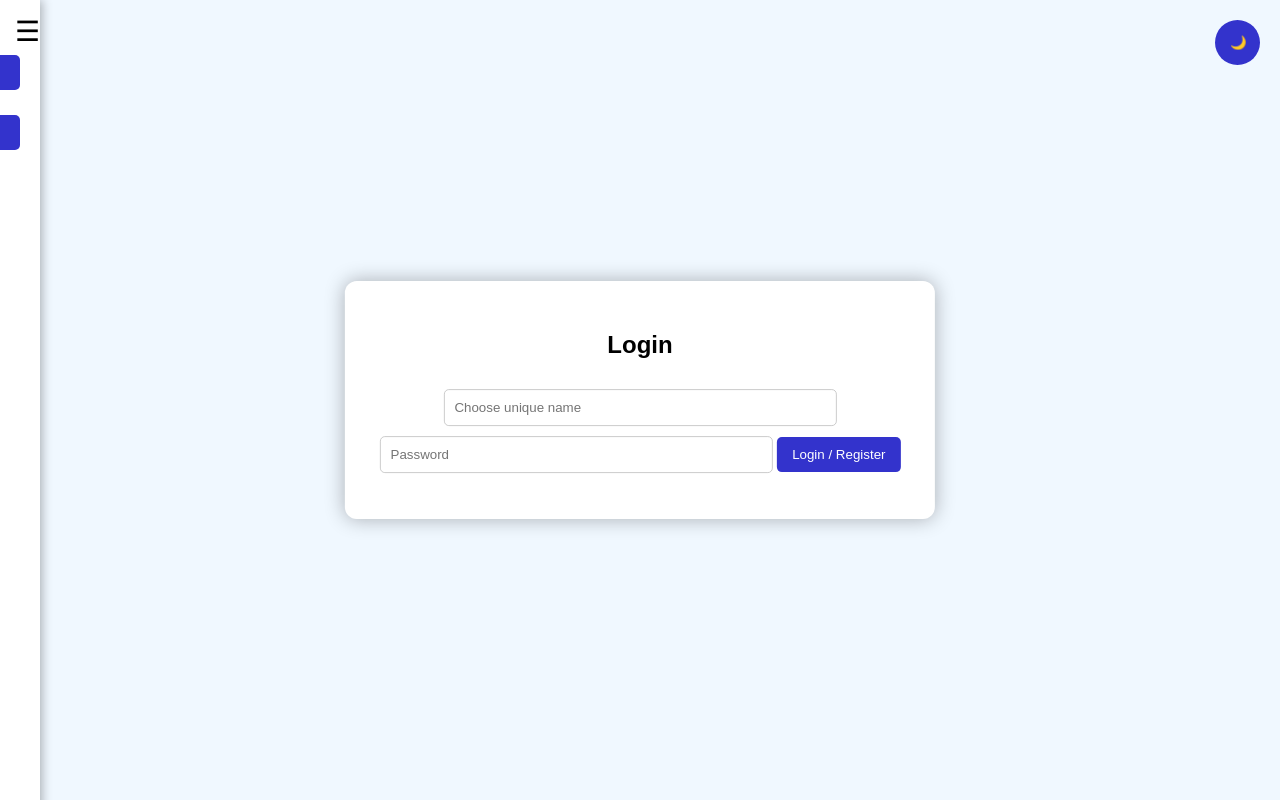
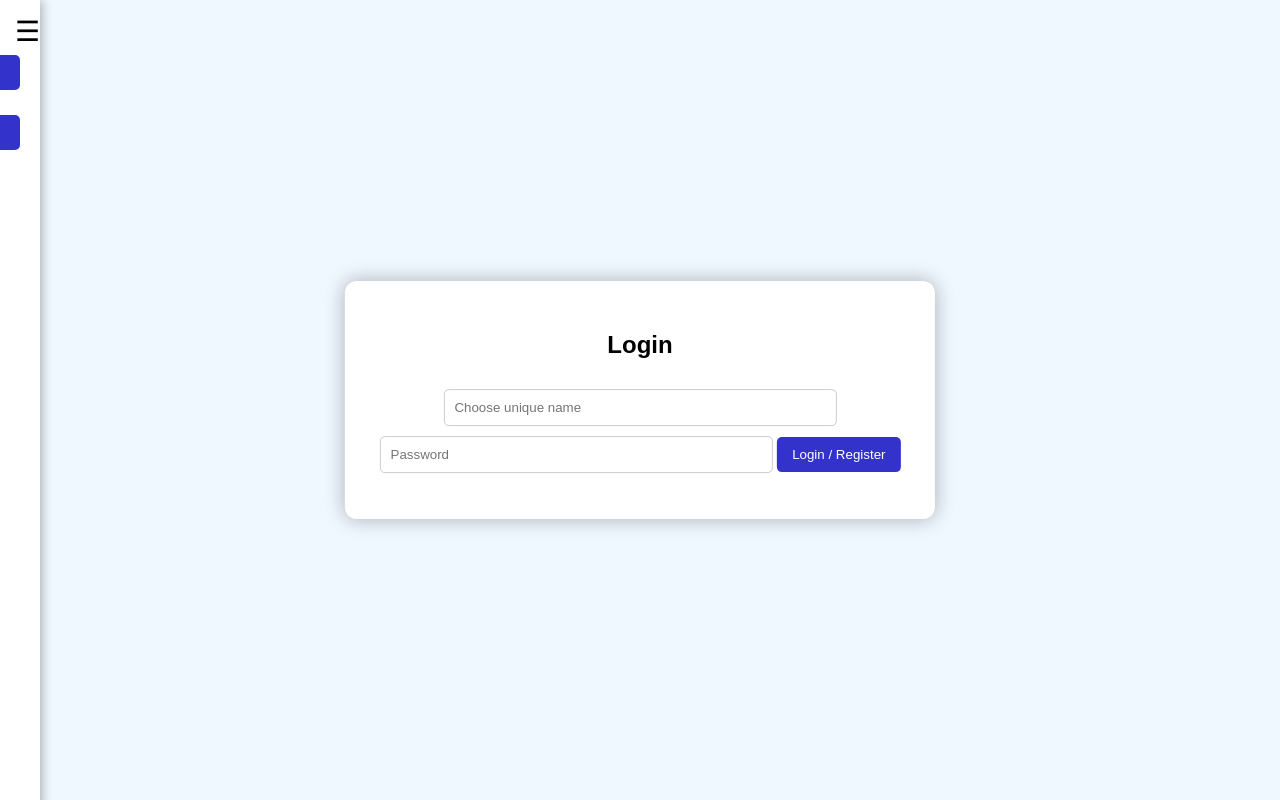
Before and after one commit to Rachitplayz94/hello-website, a plain HTML site: page index.html in a window 1280 px wide. Drawn offline with Linux system fonts and the light colour scheme.

Commit message:
Update index.html

```diff
--- a/index.html
+++ b/index.html
@@ -14,10 +14,10 @@
 
 <body>
 
-  <!-- 🔄 Loader -->
+  <!-- Loader -->
   <div id="loader" class="loader">Loading...</div>
 
-  <!-- 🔐 Login Box -->
+  <!-- Login Box -->
   <div id="loginBox" class="login-box">
     <h2>Login</h2>
     <input type="text" id="username" placeholder="Choose unique name">
@@ -26,17 +26,14 @@
     <p id="loginMsg"></p>
   </div>
 
-  <!-- 🌙 Dark mode toggle button -->
-  <button id="themeToggle" class="theme-btn">🌙</button>
-
-  <!-- ☰ Hamburger Menu -->
+  <!-- Hamburger Menu -->
   <div class="menu-btn" onclick="toggleMenu()">☰</div>
   <div class="side-menu" id="sideMenu">
     <button id="menuDarkToggle">🌙 Dark Mode</button>
     <button id="logoutBtn">Logout</button>
   </div>
 
-  <!-- ✅ Main Content -->
+  <!-- Main Content -->
   <div class="container" id="mainContent" style="display:none;">
     <h1>Hello Website 😄</h1>
     <p id="welcomeUser"></p>
```
